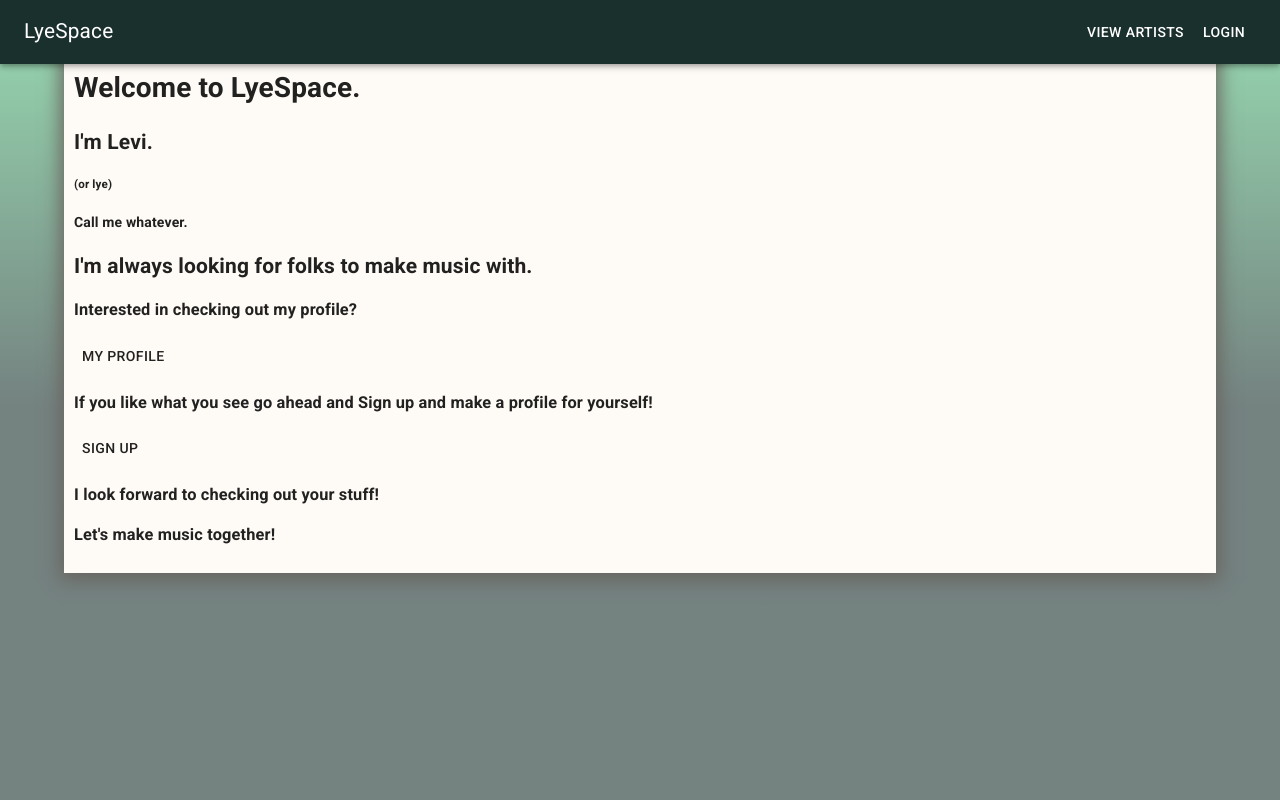
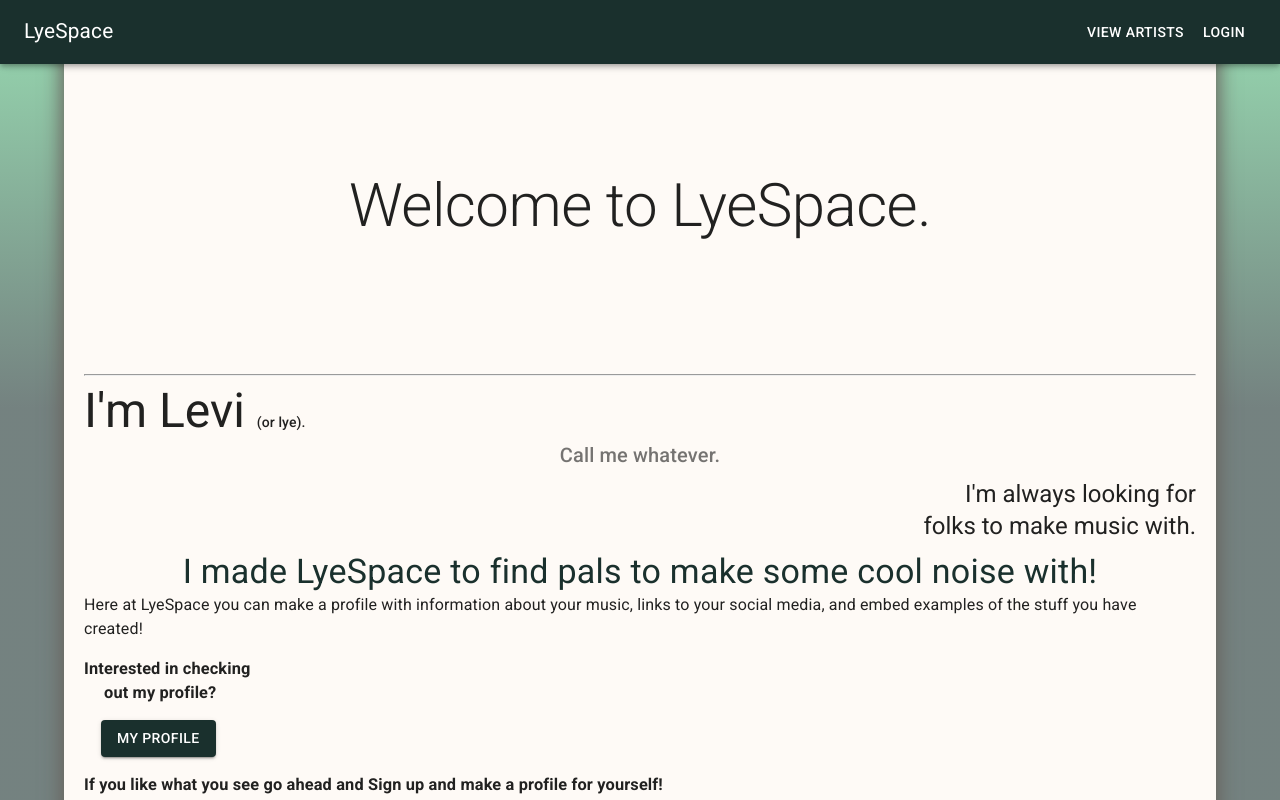
Before and after one commit to lyehatten/lyespaceClient, a React (Create React App) app: page / in a window 1280 px wide. Shown: the top 800 px of the page. Built offline with nearby package versions, Linux system fonts and the light colour scheme.

Commit message:
almost done styling landing page

```diff
--- a/src/components/HomePage/HomePage.tsx
+++ b/src/components/HomePage/HomePage.tsx
@@ -1,25 +1,61 @@
 import React from 'react';
 import Button from '@material-ui/core/Button';
 import { Link } from 'react-router-dom';
+import { withStyles, WithStyles } from "@material-ui/core/styles";
+import Typography from '@material-ui/core/Typography';
+
+const styles = {
+  page: {
+    margin: '10px'
+  },
+  title: {
+    padding: '10%'
+  },
+  folks: {
+    marginLeft: "50%"
+  },
+  links: {
+    color: 'inherit',
+    textDecoration: "none",
+  },
+  btnOne: {
+    marginLeft: '17px'
+  }
+}
+
+interface Props extends WithStyles<typeof styles> {
+
+}
+
+class HomePage extends React.Component<Props> {
 
 
-const HomePage: React.FunctionComponent = () => {
+  render(){
+  const {classes} = this.props
   return(
-    <div>
-      <h1>Welcome to LyeSpace.</h1>
-      <h2>I'm Levi.</h2>
-      <h5>(or lye)</h5>
-      <h4>Call me whatever.</h4>
-      <h2>I'm always looking for folks to make music with.</h2>
-      <h3>Interested in checking out my profile?</h3>
-      <Link to="/artistview"> <Button>My Profile</Button> </Link>
+    <div className={classes.page}>
+      <Typography align='center' variant="h2" gutterBottom={true} className={classes.title}>Welcome to LyeSpace.</Typography>
+      <hr/>
+      <Typography variant="h3" gutterBottom={true} display="inline">I'm Levi </Typography>
+      <Typography display="inline" gutterBottom={true} variant="subtitle2"> (or lye).</Typography>
+      <Typography variant="h6" align="center" color="textSecondary" gutterBottom={true} >Call me whatever.</Typography>
+      <Typography variant="h5" gutterBottom={true} align="right" >I'm always looking for
+        <br/>folks to make music with.
+      </Typography>
+      <Typography align="center" variant="h4" color="primary">I made LyeSpace to find pals to make some cool noise with! </Typography>
+      <Typography>
+        Here at LyeSpace you can make a profile with information about your music,
+        links to your social media, and embed examples of the stuff you have created!
+      </Typography>
+      <h3 >Interested in checking <br/><span className={classes.page}></span>out my profile?</h3>
+      <Link  className={classes.links} to="/artistview"> <Button className={classes.btnOne} variant="contained" color="primary">My Profile</Button> </Link>
       <h3>If you like what you see go ahead and Sign up and make a profile for yourself!</h3>
-      <Link to="/login"><Button>Sign up</Button></Link>
+      <Link className={classes.links} to="/login"><Button variant="contained" color="secondary">Sign up</Button></Link>
       <h3>I look forward to checking out your stuff!</h3>
       <h3>Let's make music together!</h3>
     </div>
-  )
+  )}
 }
 
 
-export default HomePage;
+export default withStyles(styles)(HomePage);
--- a/src/components/Main.tsx
+++ b/src/components/Main.tsx
@@ -99,7 +99,7 @@ class Main extends React.Component < Props, mainStates>{
         <div className={classes.setBackground}>
             <Router>
               <Nav logout={this.logout} token={this.state.token}/>
-          <div className={classes.wrapper} >
+              <div className={classes.wrapper}>
                 <Switch>
                   <Route exact path="/">
                     <HomeRoute logout={this.logout} token={this.state.token} userId={this.state.userId}/>
```
Also changed, not shown: 1 other file (tests, documents, lock files or other folders). Lines whose indentation alone changed are shown as unchanged.
